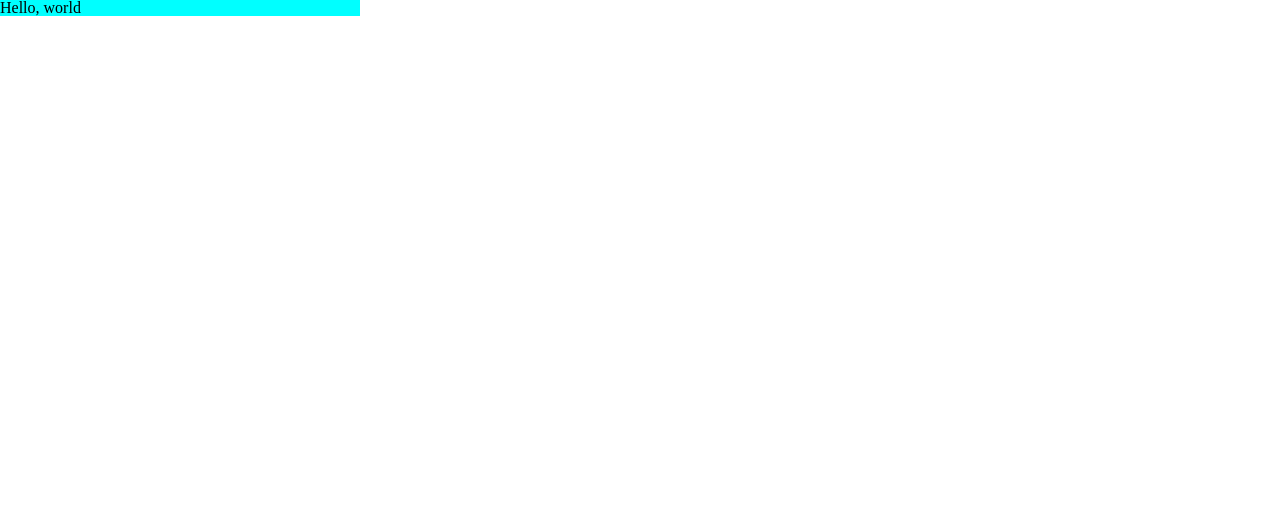
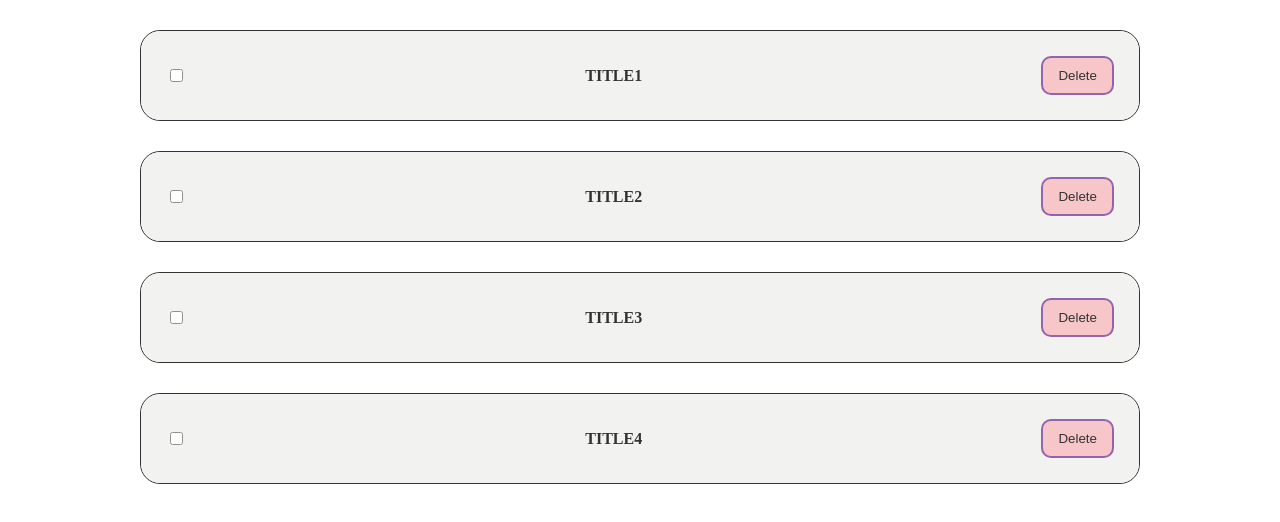
Before and after one commit to Electrum96/Try_react, a React (Create React App) app: page / in a window 1280 px wide. Shown: the top 522 px of the page. Built offline with nearby package versions, Linux system fonts and the light colour scheme.

Commit message:
add delete todo

```diff
--- a/src/App.js
+++ b/src/App.js
@@ -1,16 +1,11 @@
 import React from "react";
-import Container from "./components/container/Container";
-import Header from "./components/header/Header";
-import './style/style.scss';
-
-
+import "./style/style.scss";
+import PageTodo from "./page/PageTodo";
 
 function App() {
   return (
     <div className="App">
-      <Container>
-      <Header/>
-      </Container>
+      <PageTodo/>
     </div>
   );
 }
--- a/src/components/container/container.scss
+++ b/src/components/container/container.scss
@@ -1,3 +1,4 @@
 .container{
-    width: 360px;
+    width: 1000px;
+    margin: 0 auto;
 }
--- /dev/null
+++ b/src/components/todo-box/TodoBox.jsx
@@ -0,0 +1,13 @@
+import React from "react";
+import './todoBox.scss';
+import Todo from "../todo/Todo";
+
+const TodoBox = function({todos, onDelete}) {
+
+    return <div className="todo-box">
+        {todos.map((todo) => <Todo onDelete={onDelete} key={todo.id} id={todo.id} title={todo.title}/>)}
+        </div>
+
+}
+
+export default TodoBox;
--- /dev/null
+++ b/src/components/todo-box/todoBox.scss
@@ -0,0 +1,6 @@
+.todo-box {
+    display: flex;
+    flex-direction: column;
+    gap: 30px;
+    padding: 30px 0 30px 0;
+}
--- /dev/null
+++ b/src/components/todo/Todo.jsx
@@ -0,0 +1,21 @@
+import React from "react";
+import "./todo.scss";
+
+const Todo = function ({ title, id, onDelete }) {
+  function removeTodo() {
+    onDelete(id)
+  }
+
+  return (
+    <div className="todo">
+      <label className="todo__inner">
+        <input type="checkbox" className="todo__checkbox"></input>
+        <h2 className="todo__title">{title}</h2>
+        <button className="todo__button" onClick={removeTodo}>
+          Delete
+        </button>
+      </label>
+    </div>
+  );
+};
+export default Todo;
--- /dev/null
+++ b/src/components/todo/todo.scss
@@ -0,0 +1,63 @@
+.todo {
+    border: 1px solid black;
+    border-radius: 20px;
+    transition: var(--transition);
+    cursor: pointer;
+    opacity: 0.8;
+
+
+    &:hover {
+        transform: scale(1.03);
+        border-color: var(--color-accent2);
+        opacity: 1;
+
+        .todo__title {
+            color: var(--color-accent2);
+
+        }
+
+    }
+
+    &__inner {
+        display: flex;
+        gap: 10px;
+        justify-content: space-between;
+        align-items: center;
+        background-color: var(--color-bg);
+        padding: 25px;
+        border-radius: 20px;
+
+    }
+
+    &__title {
+        text-transform: uppercase;
+        font-weight: 700;
+    }
+
+    &__button {
+        background-color: var( --color-button-bg);
+        padding: 10px 15px;
+        border-radius: 10px;
+        border: 2px solid var(--color-accent2);
+        cursor: pointer;
+        transition: var(--transition);
+        outline: none;
+
+
+        &:hover{
+            box-shadow: 0 0 15px var(--color-accent2);
+            transform: scale(1.05);
+
+        }
+
+        &:active{
+            opacity: 0.5;
+            transform: scale(0.8);
+
+        }
+
+
+    }
+
+
+}
--- /dev/null
+++ b/src/page/PageTodo.jsx
@@ -0,0 +1,20 @@
+import React, { useState } from "react";
+import "./pageTodo.scss";
+import Container from "../components/container/Container";
+import TodoBox from "../components/todo-box/TodoBox";
+
+const PageTodo = function () {
+const initState = [{id:1, title:"Title1"}, {id:2, title:"Title2"}, {id:3, title:"Title3"},{id:4, title:"Title4"}]
+const [todos, setTodos] = useState(initState);
+
+function onDelete(id) {
+setTodos(todos.filter((todo) => todo.id !== id))
+}
+
+
+  return (
+  <Container>
+    <TodoBox  todos={todos} onDelete={onDelete}/>
+  </Container>)
+};
+export default PageTodo;
--- /dev/null
+++ b/src/style/_variable.scss
@@ -0,0 +1,8 @@
+:root{
+    --color-accent: #6540bf;
+    --color-accent2: #7b3c9a;
+    --color-bg: #f0f0ee;
+    --color-button-bg: #f4b8bc;
+    --transition: 0.3s;
+
+}
--- a/src/style/style.scss
+++ b/src/style/style.scss
@@ -1 +1,2 @@
 @import './reset';
+@import './variable';
```
Also changed, not shown: src/page/pageTodo.scss (added).
